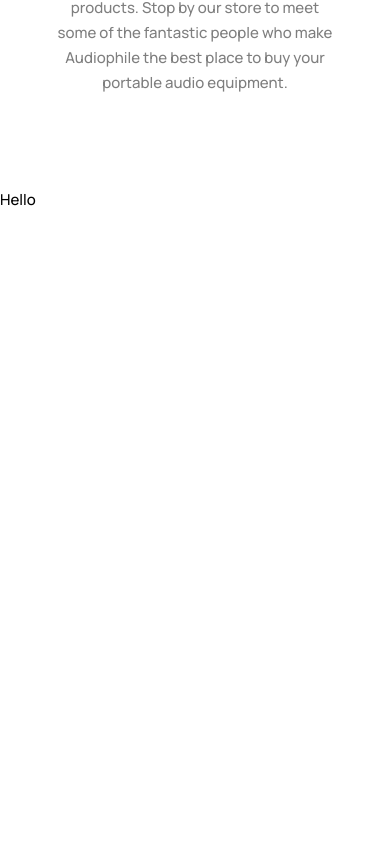
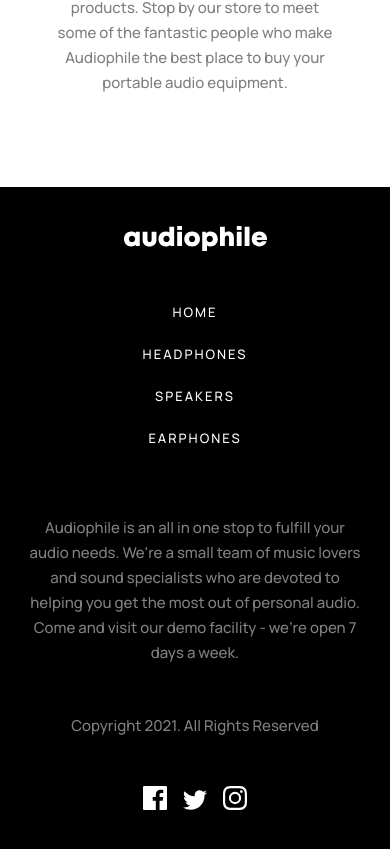
Before and after one commit to cjoak1028/audiophile-ecommerce-website, a React (Create React App) app: page / in a window 390 px wide. Shown: the part 3681-4530 px from the top of the page. Before the commit the page ends 3893 px from the top, so only its background shows below. Built offline with nearby package versions, Linux system fonts and the light colour scheme.

Commit message:
added footer for mobile view

```diff
--- a/src/components/Footer.js
+++ b/src/components/Footer.js
@@ -2,9 +2,35 @@ import React from 'react';
 
 import classes from './Footer.module.scss';
 
+import logoImg from '../assets/shared/desktop/logo.svg';
+import facebookIcon from '../assets/shared/desktop/icon-facebook.svg';
+import twitterIcon from '../assets/shared/desktop/icon-twitter.svg';
+import instagramIcon from '../assets/shared/desktop/icon-instagram.svg';
+
 const Footer = () => {
     return (
-        <div className={classes['footer']}>Hello</div>
+        <div className={`padding-x ${classes['footer']}`}>
+            <div className={`flex flex-d-c flex-ai-c ${classes['flex-container']} ${classes['flex-container--1']}`}>
+                <img className={classes['footer__logo']} src={logoImg} alt='logo' />
+                <ul className={classes["footer__links"]}>
+                    <li><a>Home</a></li>
+                    <li><a>Headphones</a></li>
+                    <li><a>Speakers</a></li>
+                    <li><a>Earphones</a></li>
+                </ul>
+            </div>
+            <p className={classes['footer__description']}>
+                Audiophile is an all in one stop to fulfill your audio needs. We're a small team of music lovers and sound specialists who are devoted to helping you get the most out of personal audio. Come and visit our demo facility - we’re open 7 days a week.
+            </p>
+            <div className={`flex flex-d-c flex-jc-c ${classes['flex-container']} ${classes['flex-container--2']}`}>
+                <p className={classes['footer__copyright']}>Copyright 2021. All Rights Reserved</p>
+                <div className={classes['footer__social-media']}>
+                    <img src={facebookIcon} alt='facebook icon' />
+                    <img src={twitterIcon} alt='twittericon' />
+                    <img src={instagramIcon} alt='instagram icon' />
+                </div>
+            </div>
+        </div>
     );
 };
 
--- a/src/components/Footer.module.scss
+++ b/src/components/Footer.module.scss
@@ -1,4 +1,51 @@
 @import '../styles/abstracts/variables';
 @import '../styles/abstracts/mixins';
 
-.footer {}
+.footer {
+    background-color: $c-black;
+    color: $c-white;
+    text-align: center;
+
+    padding-top: 10%;
+    padding-bottom: 10%;
+
+    &__content {}
+
+    &__logo {
+        width: 14.3rem;
+        margin-bottom: 4.8rem;
+    }
+
+    &__links {
+        margin-bottom: 4.8rem;
+
+        li {
+            margin-bottom: 1.6rem;
+
+            a {
+                text-transform: uppercase;
+                font-size: 1.3rem;
+                letter-spacing: 2px;
+                line-height: 2.5rem;
+                cursor: pointer;
+            }
+        }
+    }
+
+    &__description,
+    &__copyright {
+        opacity: 50%;
+        margin-bottom: 4.8rem;
+    }
+
+    &__social-media>*:not(:last-child) {
+        margin-right: 1.6rem;
+    }
+
+    .flex-container {
+
+        &--1 {}
+
+        &--2 {}
+    }
+}
--- a/src/components/Navbar.module.scss
+++ b/src/components/Navbar.module.scss
@@ -104,6 +104,7 @@
 
     border-bottom-left-radius: 0.8rem;
     border-bottom-right-radius: 0.8rem;
+
     overflow: hidden;
 
     &>* {
--- a/src/styles/base/_reset.scss
+++ b/src/styles/base/_reset.scss
@@ -20,3 +20,8 @@ code {
     font-family: source-code-pro, Menlo, Monaco, Consolas, 'Courier New',
         monospace;
 }
+
+ul,
+ol {
+    list-style: none;
+}
--- a/src/styles/base/_utilities.scss
+++ b/src/styles/base/_utilities.scss
@@ -37,4 +37,25 @@
     height: 100vh;
     background-color: rgba($c-black, 40%);
     z-index: 10;
+
+    @include respond-above('BP-3') {
+        display: none;
+    }
 }
+
+// FLEX UTILITIES
+.flex {
+    display: flex;
+}
+
+.flex-d-c {
+    flex-direction: column;
+}
+
+.flex-jc-c {
+    justify-content: center;
+}
+
+.flex-ai-c {
+    align-items: center;
+}
```
